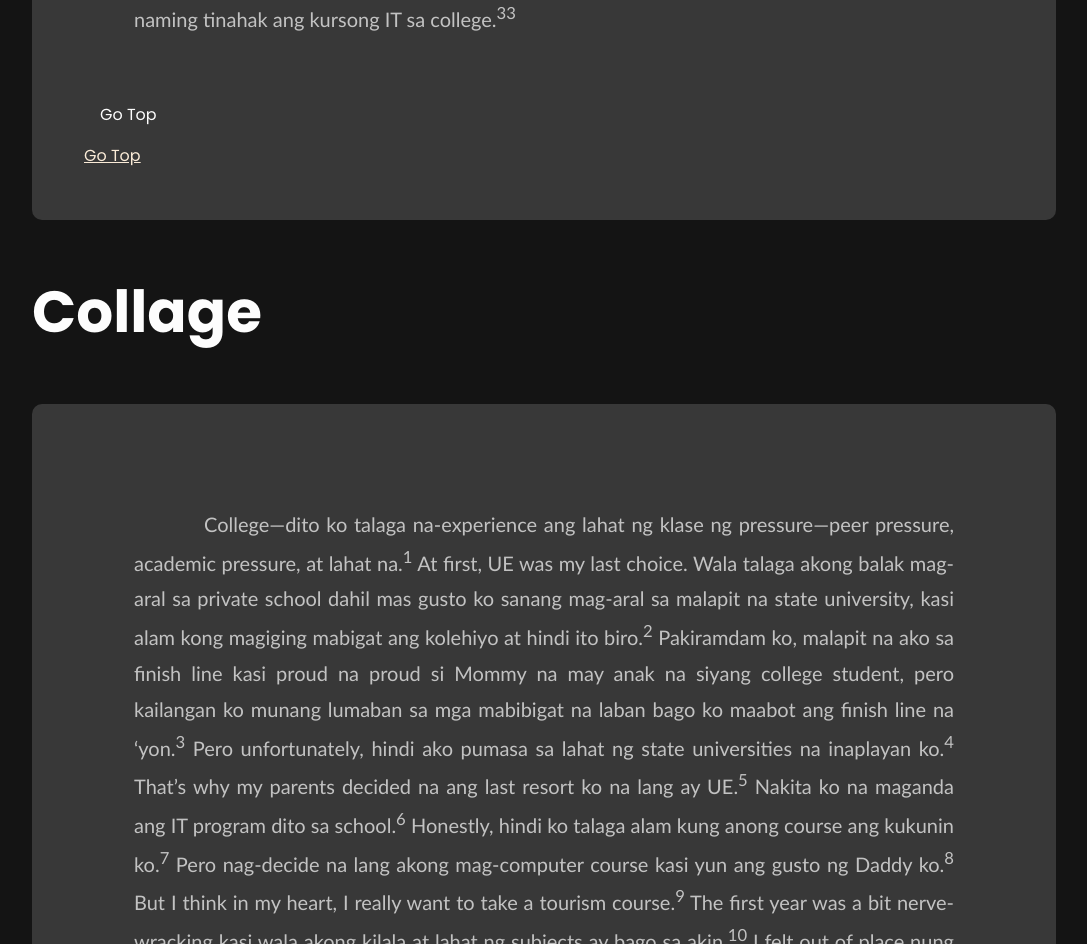
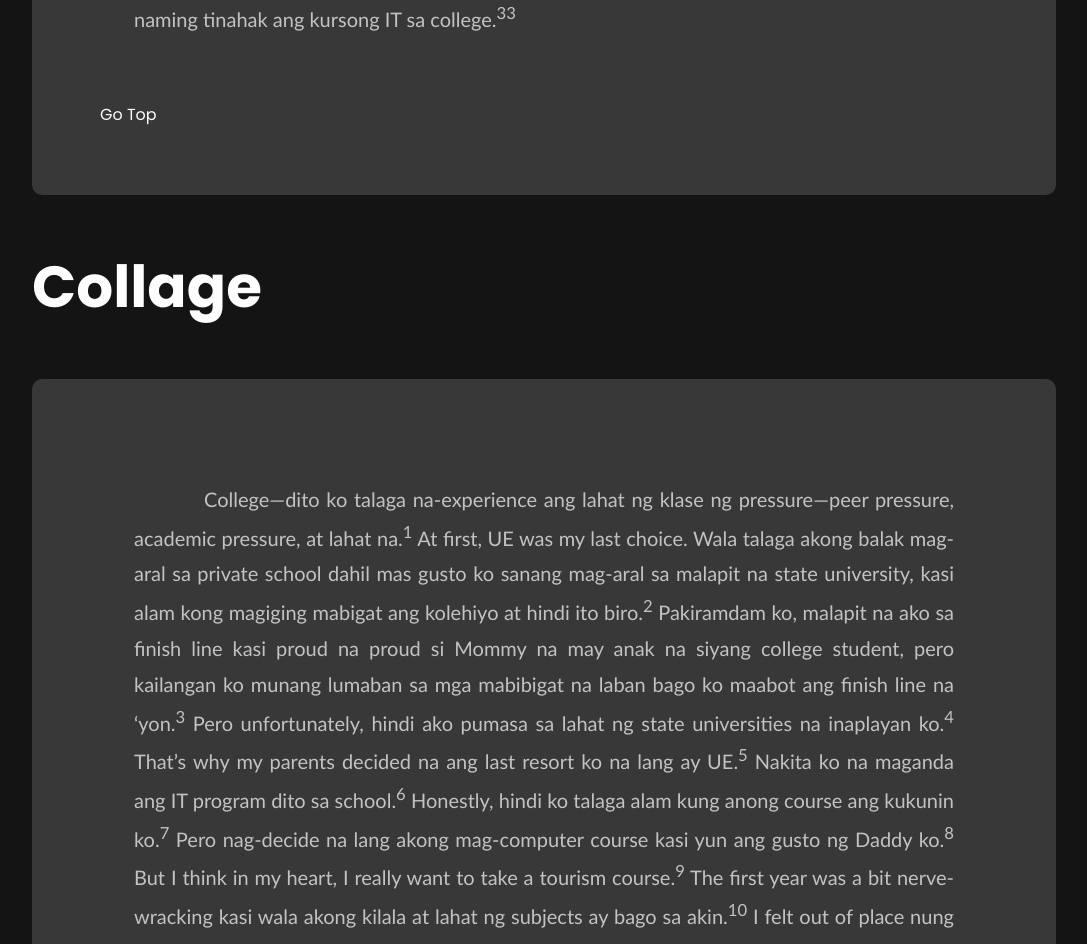
Before and after one commit to kimberlyejon/MIDTERM, a plain HTML site: page biography_page.html in a window 1280 px wide. Shown: the part 3883-4827 px from the top of the page, without its empty margins (96-1183 px from the left). Drawn offline with Linux system fonts and the light colour scheme.

Commit message:
Update biography_page.html

```diff
--- a/biography_page.html
+++ b/biography_page.html
@@ -181,7 +181,7 @@
                     </a>
                 </div>
             </div>
-            <a style="color: antiquewhite;" href="#my_years_links_container">Go Top</a>
+
         </div>
         <h1 id="collage_paragraph_title" style="font-size: 58px; text-align: start;">Collage</h1>
         <div style="
```
